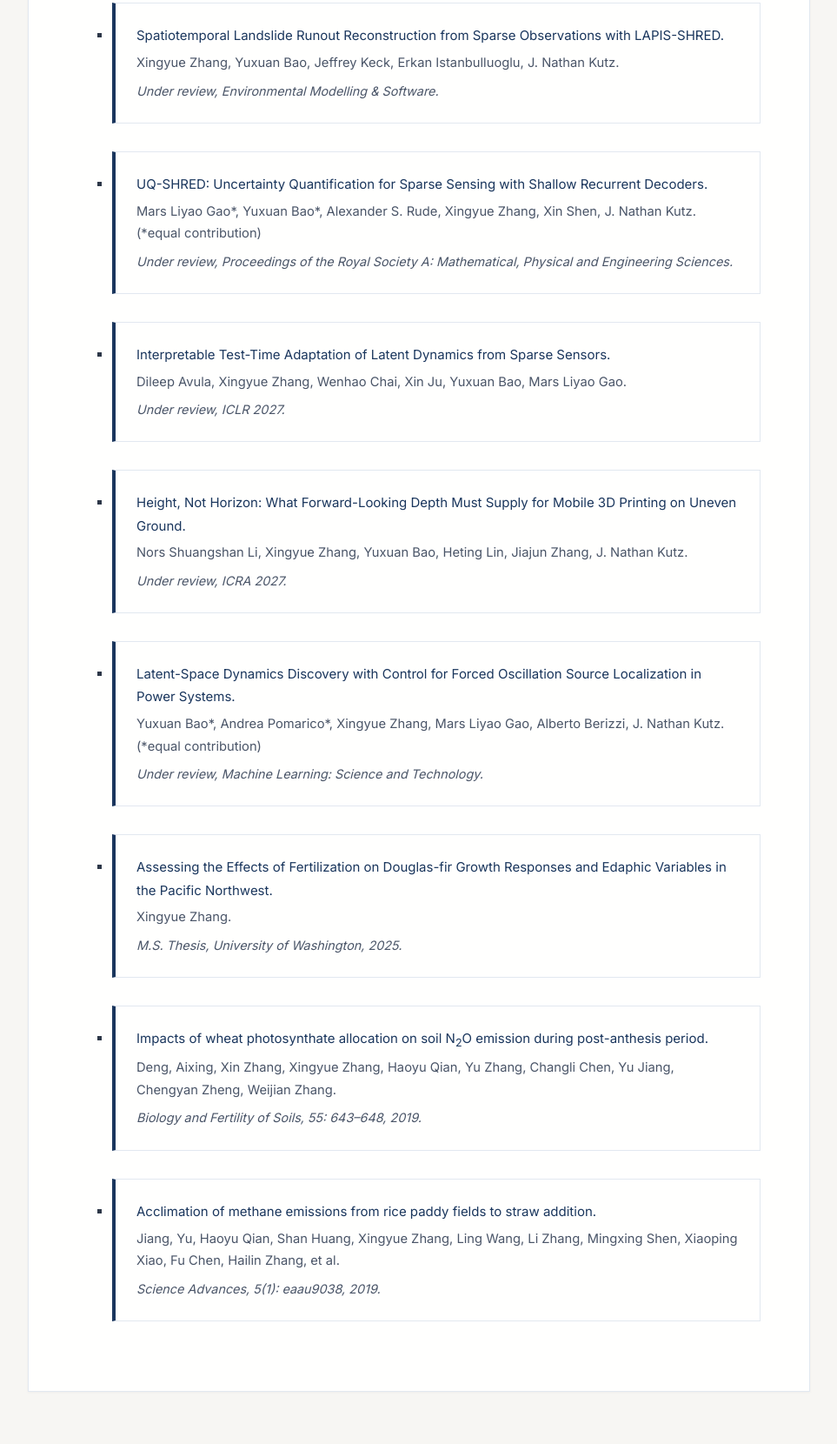
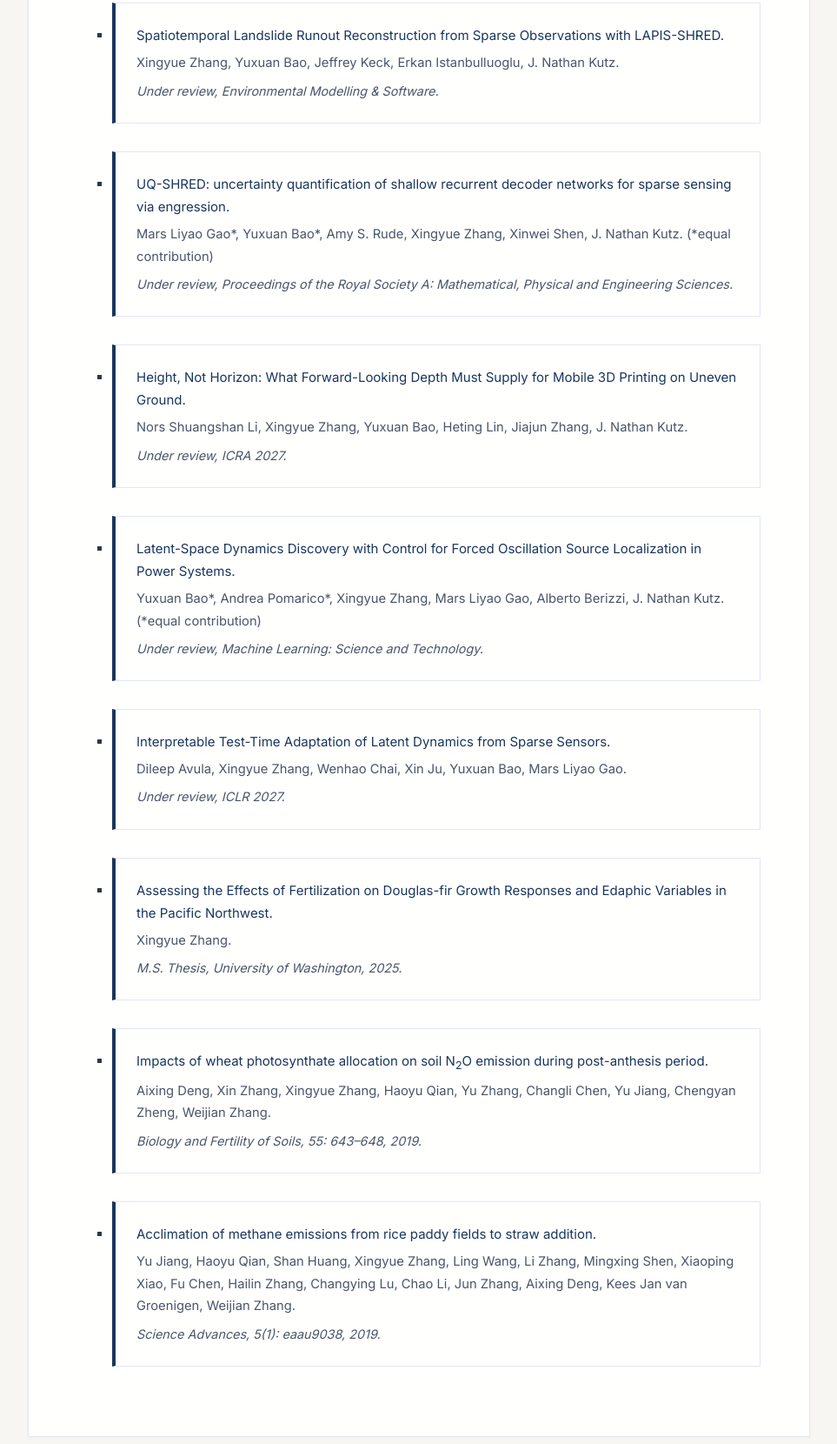
Before and after one commit to xswzaqnjimko/xswzaqnjimko.github.io, a plain HTML site: page publication.html in a window 1280 px wide. Shown: the part 508-2168 px from the top of the page at 87% size, without its empty margins (158-1121 px from the left). Before the commit the page ends 2116 px from the top, so only its background shows below. Drawn offline with Linux system fonts and the light colour scheme.

Commit message:
update files

```diff
--- a/publication.html
+++ b/publication.html
@@ -42,21 +42,15 @@
         </li>
 
         <li class="publication-item">
-            <a>Spatiotemporal Landslide Runout Reconstruction from Sparse Observations with LAPIS-SHRED.</a>
+            <a href="https://arxiv.org/abs/2611.27132">Spatiotemporal Landslide Runout Reconstruction from Sparse Observations with LAPIS-SHRED.</a>
             <div class="publication-authors">Xingyue Zhang, Yuxuan Bao, Jeffrey Keck, Erkan Istanbulluoglu, J. Nathan Kutz.</div>
             <div class="publication-venue">Under review, <em>Environmental Modelling &amp; Software</em>.</div>
         </li>
 
         <li class="publication-item">
-            <a href="https://arxiv.org/abs/2604.01305">UQ-SHRED: Uncertainty Quantification for Sparse Sensing with Shallow Recurrent Decoders.</a>
-            <div class="publication-authors">Mars Liyao Gao*, Yuxuan Bao*, Alexander S. Rude, Xingyue Zhang, Xin Shen, J. Nathan Kutz. (*equal contribution)</div>
+            <a href="https://arxiv.org/abs/2604.01305">UQ-SHRED: uncertainty quantification of shallow recurrent decoder networks for sparse sensing via engression.</a>
+            <div class="publication-authors">Mars Liyao Gao*, Yuxuan Bao*, Amy S. Rude, Xingyue Zhang, Xinwei Shen, J. Nathan Kutz. (*equal contribution)</div>
             <div class="publication-venue">Under review, <em>Proceedings of the Royal Society A: Mathematical, Physical and Engineering Sciences</em>.</div>
-        </li>
-
-        <li class="publication-item">
-            <a>Interpretable Test-Time Adaptation of Latent Dynamics from Sparse Sensors.</a>
-            <div class="publication-authors">Dileep Avula, Xingyue Zhang, Wenhao Chai, Xin Ju, Yuxuan Bao, Mars Liyao Gao.</div>
-            <div class="publication-venue">Under review, ICLR 2027.</div>
         </li>
 
         <li class="publication-item">
@@ -72,6 +66,12 @@
         </li>
 
         <li class="publication-item">
+            <a>Interpretable Test-Time Adaptation of Latent Dynamics from Sparse Sensors.</a>
+            <div class="publication-authors">Dileep Avula, Xingyue Zhang, Wenhao Chai, Xin Ju, Yuxuan Bao, Mars Liyao Gao.</div>
+            <div class="publication-venue">Under review, ICLR 2027.</div>
+        </li>
+
+        <li class="publication-item">
             <a href="https://digital.lib.washington.edu/researchworks/items/c37880a2-dee5-442b-b84d-953fe0225677">Assessing the Effects of Fertilization on Douglas-fir Growth Responses and Edaphic Variables in the Pacific Northwest.</a>
             <div class="publication-authors">Xingyue Zhang.</div>
             <div class="publication-venue">M.S. Thesis, University of Washington, 2025.</div>
@@ -79,13 +79,13 @@
 
         <li class="publication-item">
             <a href="https://link.springer.com/article/10.1007/s00374-019-01377-4">Impacts of wheat photosynthate allocation on soil N<sub>2</sub>O emission during post-anthesis period.</a>
-            <div class="publication-authors">Deng, Aixing, Xin Zhang, Xingyue Zhang, Haoyu Qian, Yu Zhang, Changli Chen, Yu Jiang, Chengyan Zheng, Weijian Zhang.</div>
+            <div class="publication-authors">Aixing Deng, Xin Zhang, Xingyue Zhang, Haoyu Qian, Yu Zhang, Changli Chen, Yu Jiang, Chengyan Zheng, Weijian Zhang.</div>
             <div class="publication-venue">Biology and Fertility of Soils, 55: 643&ndash;648, 2019.</div>
         </li>
 
         <li class="publication-item">
             <a href="https://www.science.org/doi/10.1126/sciadv.aau9038">Acclimation of methane emissions from rice paddy fields to straw addition.</a>
-            <div class="publication-authors">Jiang, Yu, Haoyu Qian, Shan Huang, Xingyue Zhang, Ling Wang, Li Zhang, Mingxing Shen, Xiaoping Xiao, Fu Chen, Hailin Zhang, et al.</div>
+            <div class="publication-authors">Yu Jiang, Haoyu Qian, Shan Huang, Xingyue Zhang, Ling Wang, Li Zhang, Mingxing Shen, Xiaoping Xiao, Fu Chen, Hailin Zhang, Changying Lu, Chao Li, Jun Zhang, Aixing Deng, Kees Jan van Groenigen, Weijian Zhang.</div>
             <div class="publication-venue">Science Advances, 5(1): eaau9038, 2019.</div>
         </li>
 
```
Also changed, not shown: index.html (+1 -1 lines), projects.html (+5 -1 lines).
